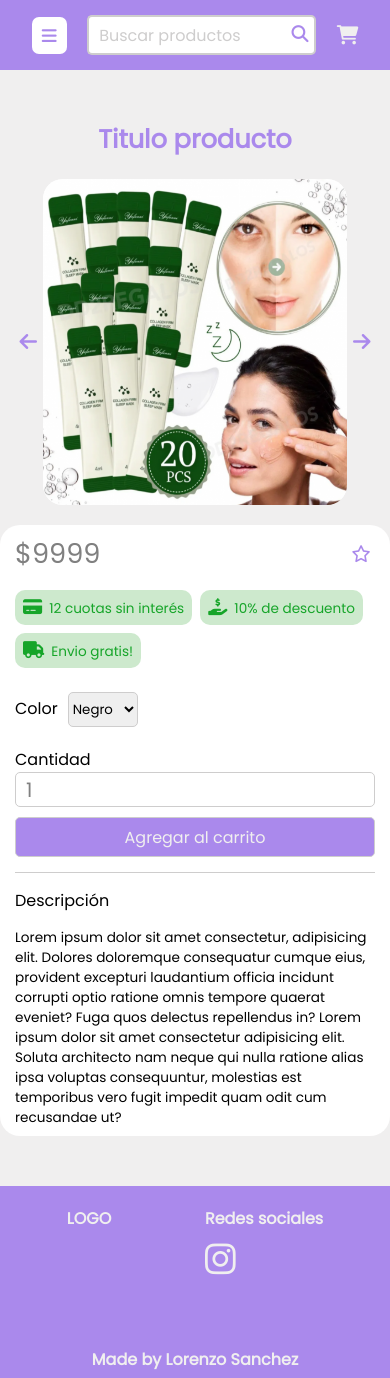
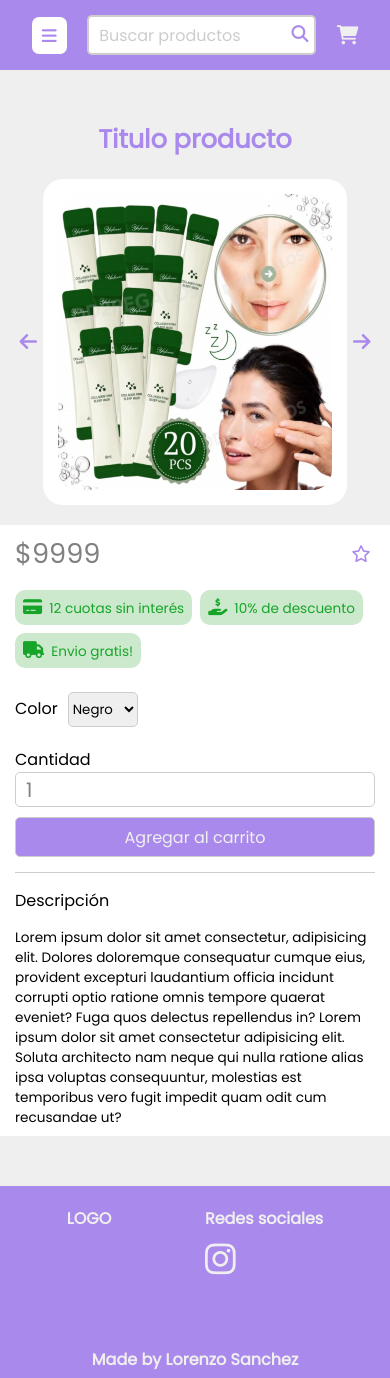
Before and after one commit to lorenzoSanchez97/ShowRoom, a React (Vite) app in the folder ShowRoom-FrontEnd/: page /productDetail in a window 390 px wide. Built offline with nearby package versions, Linux system fonts and the light colour scheme.

Commit message:
Detalle de producto responsive listo

```diff
--- a/ShowRoom-FrontEnd/src/components/ProductDetail/productDetail.css
+++ b/ShowRoom-FrontEnd/src/components/ProductDetail/productDetail.css
@@ -193,6 +193,7 @@
 
     .detalle-producto {
         border: none;
+        border-radius: 0px;
     }
 
     .envio-producto,
--- a/ShowRoom-FrontEnd/src/components/ProductImages/productImages.css
+++ b/ShowRoom-FrontEnd/src/components/ProductImages/productImages.css
@@ -79,7 +79,7 @@
         width: 100%;
         border: none;
         position: relative;
-        padding: 0;
+        padding: 15px;
     }
 
     .image-button {
```
